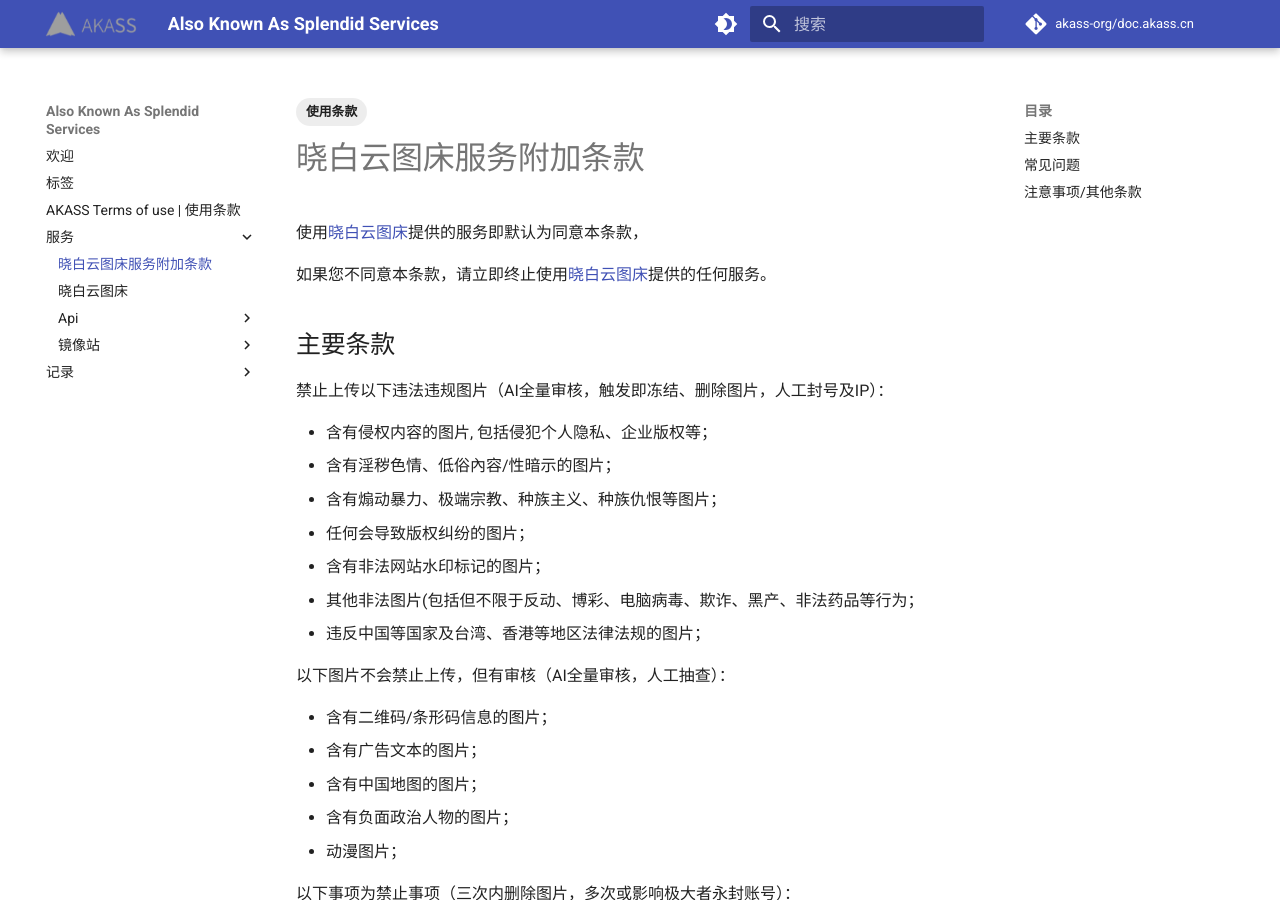
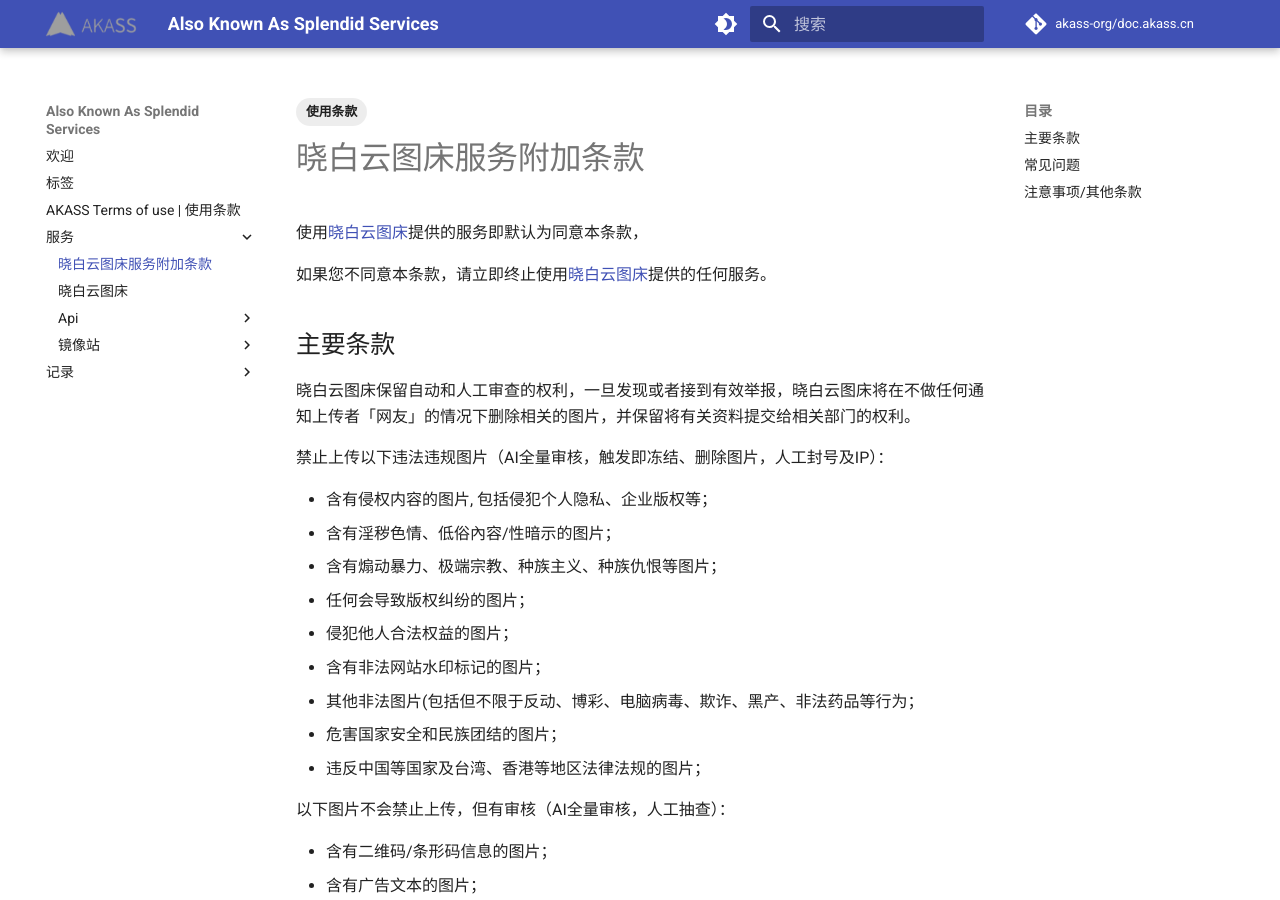
Before and after one commit to akass-org/doc.akass.cn, an MkDocs documentation site: the page built from docs/服务/imghost-rules.md, in a window 1280 px wide and 900 px high. Built offline with MkDocs 1.6.1 and Material for MkDocs 9.7.7, drawn with Linux system fonts in a browser that asks for light colours; comment, search, counter and statistics services are not loaded; some of the changed text lies outside the part shown.

Commit message:
Update imghost rules.

```diff
--- a/docs/服务/imghost-rules.md
+++ b/docs/服务/imghost-rules.md
@@ -11,14 +11,18 @@
 
 ## 主要条款
 
+晓白云图床保留自动和人工审查的权利，一旦发现或者接到有效举报，晓白云图床将在不做任何通知上传者「网友」的情况下删除相关的图片，并保留将有关资料提交给相关部门的权利。
+
 禁止上传以下违法违规图片（AI全量审核，触发即冻结、删除图片，人工封号及IP）：
 
 - 含有侵权内容的图片, 包括侵犯个人隐私、企业版权等；
 - 含有淫秽色情、低俗內容/性暗示的图片；
 - 含有煽动暴力、极端宗教、种族主义、种族仇恨等图片；
 - 任何会导致版权纠纷的图片；
+- 侵犯他人合法权益的图片；
 - 含有非法网站水印标记的图片；
 - 其他非法图片(包括但不限于反动、博彩、电脑病毒、欺诈、黑产、非法药品等行为；
+- 危害国家安全和民族团结的图片；
 - 违反中国等国家及台湾、香港等地区法律法规的图片；
 
 以下图片不会禁止上传，但有审核（AI全量审核，人工抽查）：
@@ -64,6 +68,7 @@
 - 本站不保证存储在本站图片文件的安全性，请做好备份防止发生文件丢失等情况。
 - 本站**不对**因本站图片外链所引起的*法律诉讼、赔偿或者对个人、公司造成的损失以及其他不利影响*负责。对于违规行为, 我们保留举报的权利。
 - 用户上传到本站的图片外链均是公开的，即使用户没有传播图片链接、使用私密相册，第三方仍有可能获取到该图片。
+- 晓白云图床尊重并保护所有使用晓白云图床用户的个人隐私，您注册用户名、电子邮件地址等个人资料，非经您亲自许可或根据相关法律、法规的强制性规定，晓白云图床不会主动泄露给第三方。
 - [总条款](../terms-of-use.md)
 - 用户因违反使用条款而被封禁IP/账号的，不退款。
 - 我们保留随时修改服务条款部份或全部內容的权利.
```
